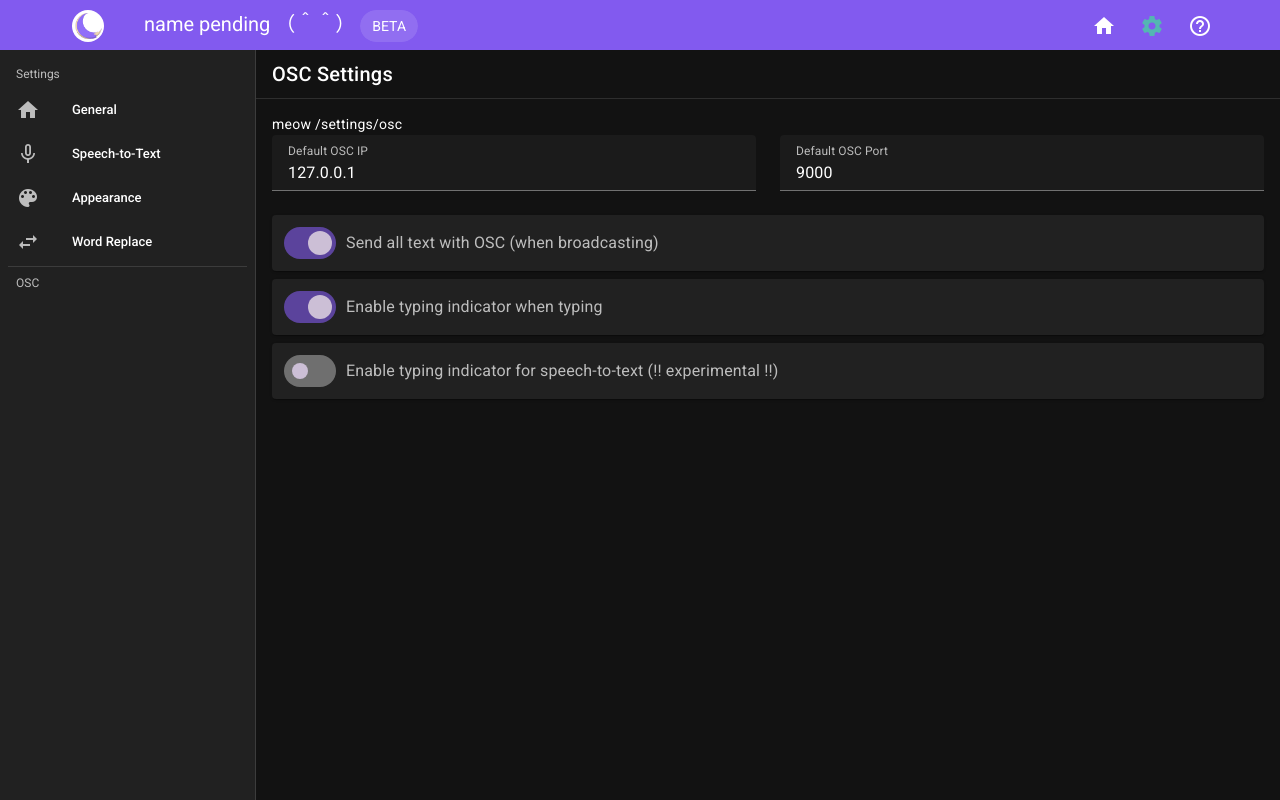
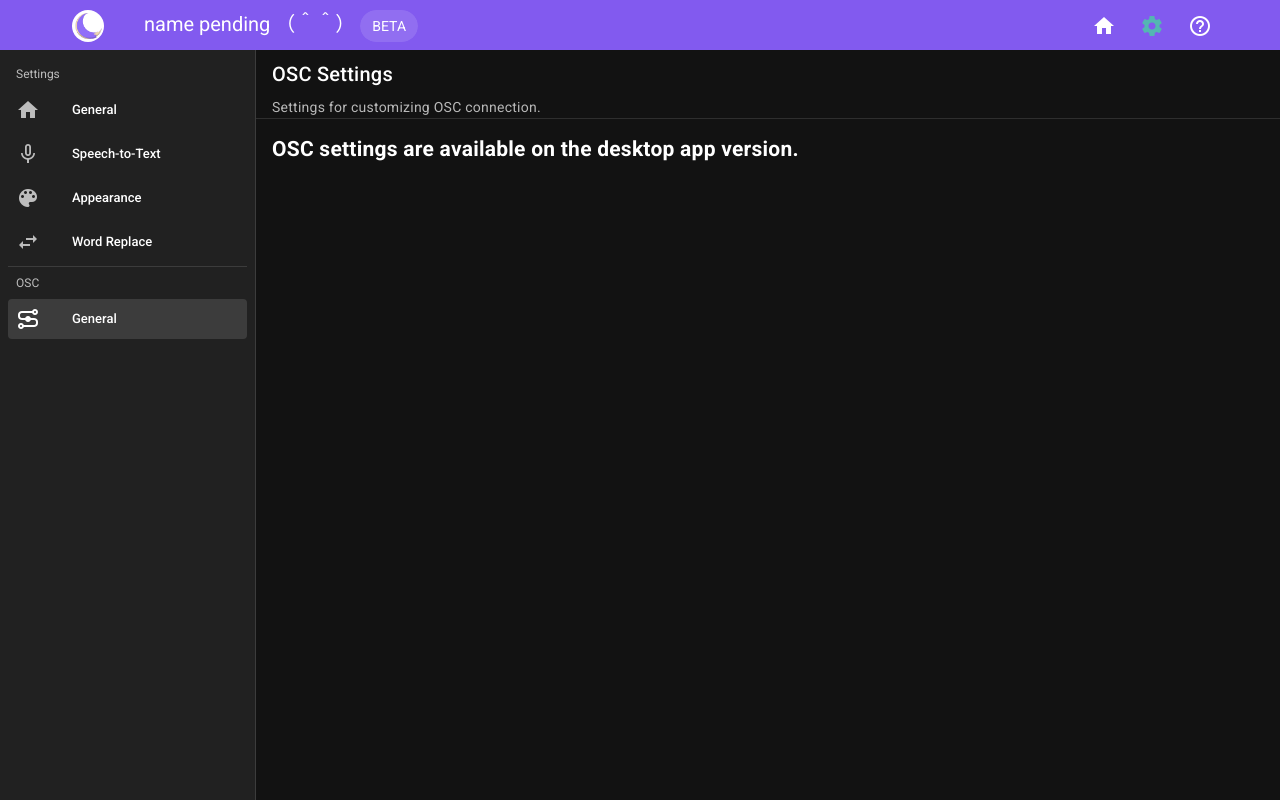
Before and after one commit to naeruru/mimiuchi, a Vue app: page /#/settings/osc in a window 1280 px wide. Built offline with nearby package versions, Linux system fonts and the light colour scheme.

Commit message:
update osc setting pages

```diff
--- a/src/components/settings/OSC.vue
+++ b/src/components/settings/OSC.vue
@@ -1,8 +1,9 @@
 <template>
     <v-card color="transparent" flat>
         <v-card-title>OSC Settings</v-card-title>
+        <v-card-subtitle class="overflow-hidden">Settings for customizing OSC connection.</v-card-subtitle>
         <v-divider></v-divider>
-        <v-card-text>
+        <v-card-text v-if="isElectron()">
             <!-- <div>meow meow {{ $route.fullPath }}</div> -->
             meow {{ $route.fullPath }}
             <!-- <v-sheet color="transparent" class="d-flex flex-wrap"> -->
@@ -41,7 +42,7 @@
                         <v-switch
                             v-model="settingsStore.osc_settings.stt_typing"
                             :disabled="!settingsStore.osc_settings.osc_text"
-                            label="Enable typing indicator for speech-to-text (!! experimental !!)"
+                            label="Enable typing indicator for speech-to-text"
                             color="primary"
                             hide-details
                             inset
@@ -51,6 +52,9 @@
                 </v-col>
             </v-row>
             <!-- </v-sheet> -->
+        </v-card-text>
+        <v-card-text v-else>
+            <h2>OSC settings are available on the desktop app version.</h2>
         </v-card-text>
     </v-card>
 </template>
@@ -66,14 +70,24 @@ export default {
         // settings: {}
     }),
     methods: {
-
+        isElectron() {
+            // Renderer process
+            if (typeof window !== 'undefined' && typeof window.process === 'object' && window.process.type === 'renderer') {
+                return true
+            }
+            // Main process
+            if (typeof process !== 'undefined' && typeof process.versions === 'object' && !!process.versions.electron) {
+                return true
+            }
+            // Detect the user agent when the `nodeIntegration` option is set to true
+            if (typeof navigator === 'object' && typeof navigator.userAgent === 'string' && navigator.userAgent.indexOf('Electron') >= 0) {
+                return true
+            }
+            return false
+        }
     },
     setup() {
         const settingsStore = useSettingsStore()
-
-        // Object.keys(osc_settings).forEach((setting, i) => this.settings.push({ [setting]: osc_settings[setting]}))
-
-        console.log(settingsStore.osc_settings)
 
         return {
             settingsStore
--- a/src/components/settings/OSCParams.vue
+++ b/src/components/settings/OSCParams.vue
@@ -2,14 +2,16 @@
 
     <v-card color="transparent" flat>
         <v-card-title>Custom Params</v-card-title>
+        <v-card-subtitle class="overflow-hidden">Add custom param triggers here.</v-card-subtitle>
         <v-divider></v-divider>
         <v-card-text>
-            <v-list v-if="osc_params.length">
-                <v-list-item v-for="(param, i) in osc_params">
+            <v-card v-if="osc_params.length" v-for="(param, i) in osc_params" class="mb-4">
                 <v-card color="rgba(0, 0, 0, 0)">
                     <v-card-title class="d-flex align-center">
                         {{ param.route }}
-                            <v-btn class="ml-4" flat variant="text" size="small" color="primary" append-icon="mdi-pencil">Edit</v-btn>
+                        <v-spacer></v-spacer>
+                        <v-btn disabled class="ml-4" flat variant="text" size="small" color="primary" append-icon="mdi-pencil">Edit</v-btn>
+                        <v-btn class="ml-4" flat variant="text" size="small" color="error" append-icon="mdi-delete" @click="delete_param(i)">Delete</v-btn>
                     </v-card-title>
                     <v-divider></v-divider>
                     <v-card-text>
@@ -46,8 +48,7 @@
                         </v-row>
                     </v-card-text>
                 </v-card>
-                </v-list-item>
-            </v-list>
+            </v-card>
             <p v-else>Use the + button to add a new custom param trigger!</p>
             <v-card class="mt-2" color="transparent" flat>
                 <v-card-actions>
@@ -233,6 +234,9 @@ export default {
                 keywords: [],
                 assigns: []
             }
+        },
+        delete_param(i: number) {
+            this.osc_params.splice(i, 1)
         }
     },
     setup() {
--- a/src/pages/Settings.vue
+++ b/src/pages/Settings.vue
@@ -76,56 +76,6 @@ export default {
                 icon: "mdi-format-list-bulleted-square"
             }
         ],
-
-
-        // settings_list: [
-        //     {
-        //         type: "subheader",
-        //         title: "General",
-        //     },
-        //     {
-        //         title: "General",
-        //         props: {
-        //             prependIcon: 'mdi-home',
-        //         },
-        //         value: 1,
-        //     },
-        //     {
-        //         title: "Speech-to-Text",
-        //         props: {
-        //             prependIcon: 'mdi-microphone-outline',
-        //         },
-        //         value: 2,
-        //     },
-        //     {
-        //         title: "Appearance",
-        //         props: {
-        //             prependIcon: 'mdi-palette',
-        //         },
-        //         value: 3,
-        //     },
-        //     {
-        //         type: "divider",
-        //     },
-        //     {
-        //         type: "subheader",
-        //         title: "OSC",
-        //     },
-        //     {
-        //         title: "General",
-        //         props: {
-        //             prependIcon: 'mdi-transit-connection-variant',
-        //         },
-        //         value: 4,
-        //     },
-        //     {
-        //         title: "Custom Params",
-        //         props: {
-        //             prependIcon: 'mdi-format-list-bulleted-square',
-        //         },
-        //         value: 5,
-        //     },
-        // ]
     }),
     methods: {
         isElectron() {
@@ -146,7 +96,7 @@ export default {
     },
     mounted() {
         if (!this.isElectron())
-            this.settings_osc = []
+            this.settings_osc = [this.settings_osc[0]]
     }
 }
 </script>
--- a/src/stores/settings.ts
+++ b/src/stores/settings.ts
@@ -34,7 +34,7 @@ export const useSettingsStore = defineStore('settings', {
             port: '9000',
             osc_text: true,
             text_typing: true, // typing indicator
-            stt_typing: false,
+            stt_typing: true, // talking indicator
         },
         osc_params: [] as Param[]
     }),
```
Lines whose indentation alone changed are shown as unchanged.
